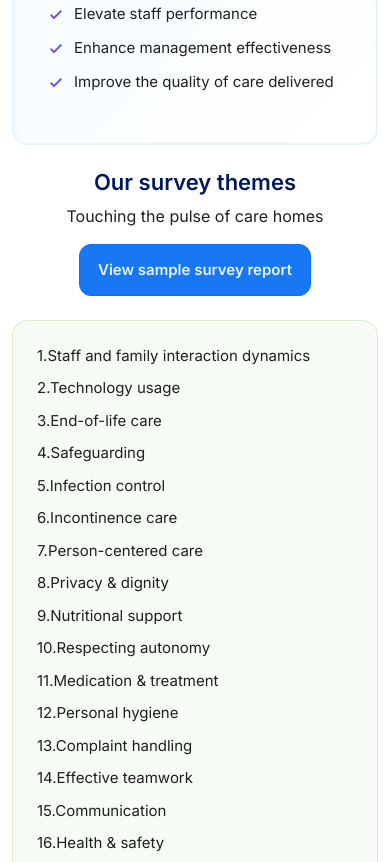
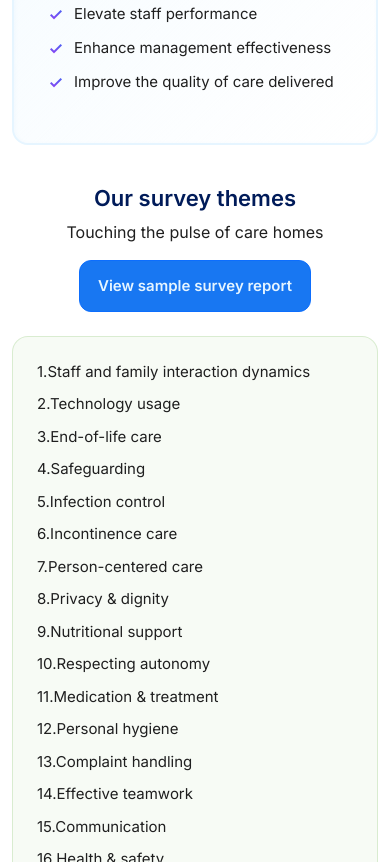
Before and after one commit to CareScore/official-website, a plain HTML site: page index.html in a window 390 px wide. Shown: the part 4857-5719 px from the top of the page. Drawn offline with nearby package versions, Linux system fonts and the light colour scheme; files that its build step writes are made by us from their sources.

Commit message:
Add files via upload

```diff
--- a/index.html
+++ b/index.html
@@ -380,7 +380,7 @@
               </div>
             </div>
           </div>
-          <div class="col-lg-12 col-sm-12 mt-lg-3 mt-0">
+          <div class="col-lg-12 col-sm-12 mt-lg-3 mt-3">
             <div class="d-block d-lg-flex justify-content-between text-center text-lg-start my-4 my-lg-0">
                 <div>
                   <h5 class="sub-title">Our survey themes</h5>
```
